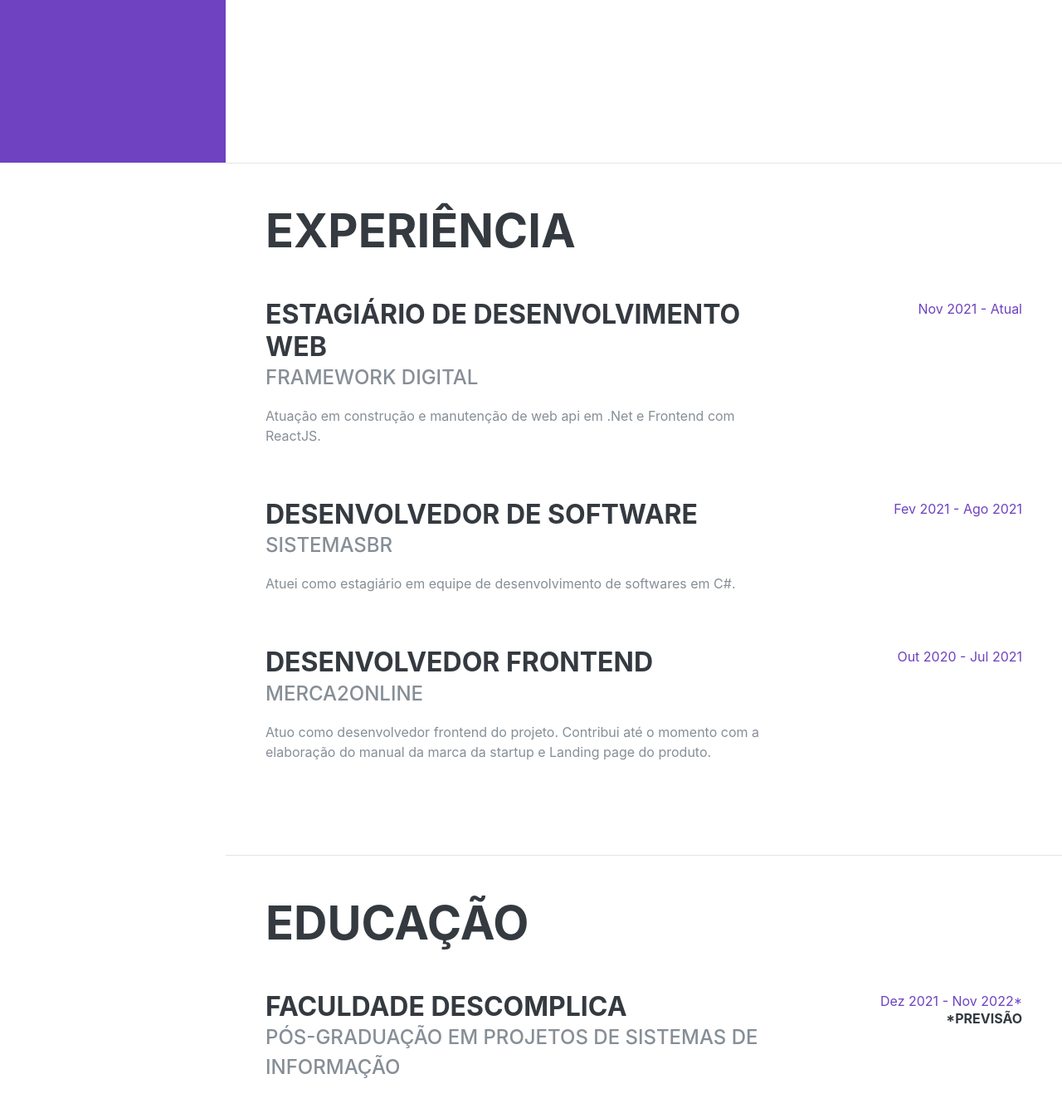
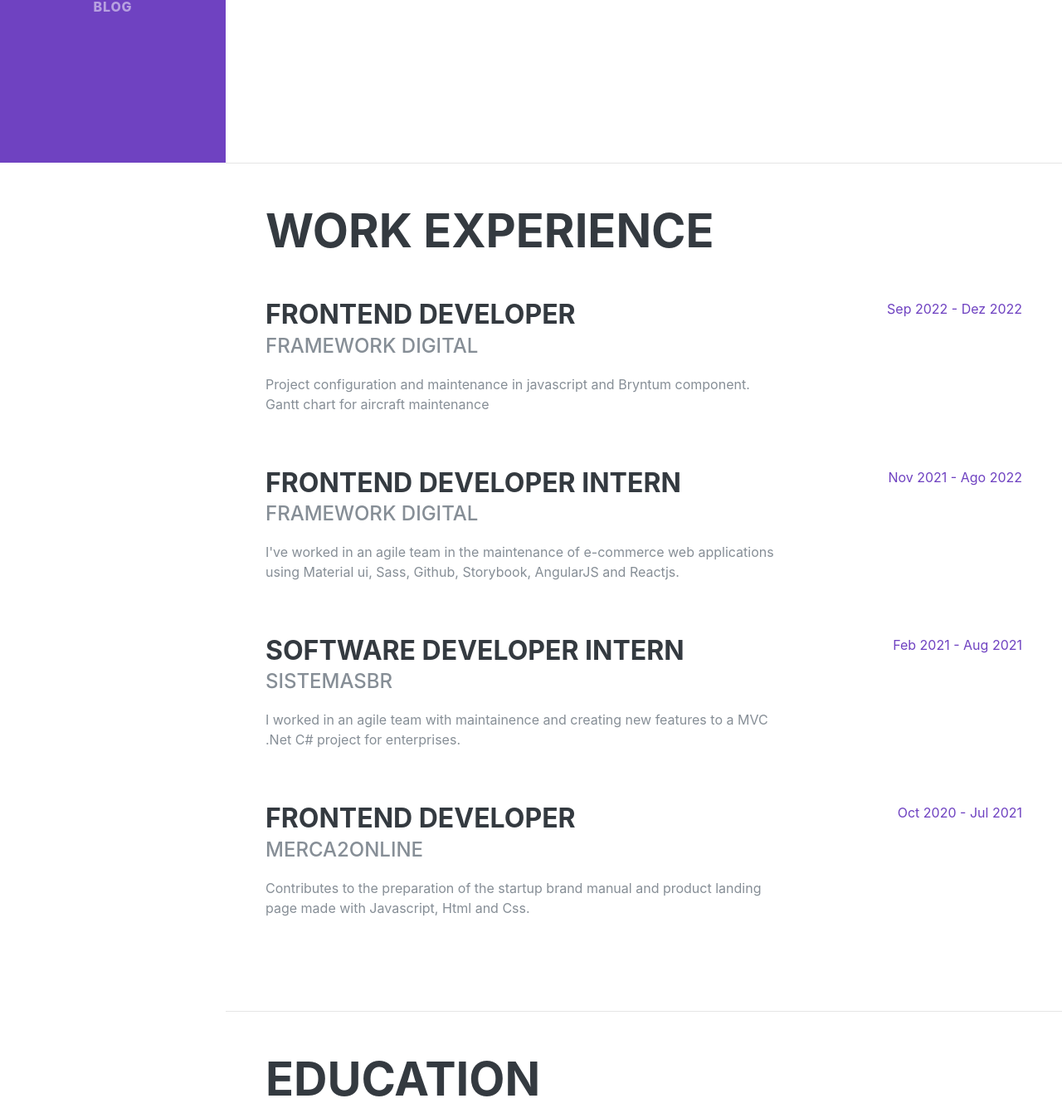
Before and after one commit to paulohfreire/pauloport, a Gatsby site: page / in a window 1280 px wide. Shown: the part 604-1945 px from the top of the page at 83% size. Built offline with nearby package versions, Linux system fonts and the light colour scheme; Gatsby itself is replaced by a stand-in of ours; a web font is replaced by a local one.

Commit message:
change to english version

```diff
--- a/package.json
+++ b/package.json
@@ -16,11 +16,12 @@
     "gatsby-plugin-offline": "^3.1.0",
     "gatsby-plugin-react-helmet": "^3.2.0",
     "gatsby-plugin-sass": "^2.2.0",
-    "react": "^16.13.1",
-    "react-dom": "^16.13.1",
+    "react": "^18.2.0",
+    "react-dom": "^18.2.0",
     "react-helmet": "^5.2.1",
     "react-images": "^1.1.0",
     "react-scrollspy": "^3.4.2",
+    "remark-mdx": "^2.2.1",
     "smoothscroll-polyfill": "^0.4.4",
     "tig": "^0.1.43"
   },
@@ -34,6 +35,7 @@
     "test": "echo \"Error: no test specified\" && exit 1"
   },
   "devDependencies": {
+    "docz": "^2.4.0",
     "gh-pages": "^2.0.1",
     "prettier": "^1.17.0",
     "rimraf": "^3.0.2",
--- a/src/components/Sidebar.js
+++ b/src/components/Sidebar.js
@@ -10,12 +10,13 @@ export class Sidebar extends Component {
     super(props);
     this.state = {
       tabs: [
-        { content: 'Sobre', href: 'about' },
-        { content: 'Experiência', href: 'experience' },
-        { content: 'Educação', href: 'education' },
+        { content: 'About', href: 'about' },
+        { content: 'Experience', href: 'experience' },
+        { content: 'Education', href: 'education' },
         { content: 'Skills', href: 'skills' },
-        { content: 'Interesses', href: 'interests' },
-        { content: 'Certificados', href: 'certifications' },
+        { content: 'Interests', href: 'interests' },
+        { content: 'Certifications', href: 'certifications' },
+        { content: 'Blog', href: 'https://ph-blog.vercel.app/' },
       ],
       isCollapsed: true,
     };
--- a/src/pages/index.js
+++ b/src/pages/index.js
@@ -18,9 +18,7 @@ const IndexPage = () => (
         email={config.email}
         socialLinks={config.socialLinks}
       >
-        Olá, Bem-vindo! Sou Paulo, Desenvolvedor web.
-
-        Acesse minhas redes sociais nos links a seguir:
+        Hi, Welcome! I'm Paulo, Fullstack developer. Follow me:
       </Resume>
       <hr className="m-0" />
 
@@ -29,47 +27,61 @@ const IndexPage = () => (
         id="experience"
       >
         <div className="w-100">
-          <h2 className="mb-5">Experiência</h2>
+          <h2 className="mb-5">Work experience</h2>
 
           <div className="resume-item d-flex flex-column flex-md-row justify-content-between mb-5">
             <div className="resume-content">
-              <h3 className="mb-0">Estagiário de desenvolvimento web</h3>
-              <div className="subheading mb-3">
-                Framework Digital
-              </div>
+              <h3 className="mb-0">Frontend developer</h3>
+              <div className="subheading mb-3">Framework Digital</div>
               <p>
-                Atuação em construção e manutenção de web api em .Net e Frontend com ReactJS.
+                Project configuration and maintenance in javascript and Bryntum
+                component. Gantt chart for aircraft maintenance
               </p>
             </div>
             <div className="resume-date text-md-right">
-              <span className="text-primary">Nov 2021 - Atual</span>
+              <span className="text-primary">Sep 2022 - Dez 2022</span>
             </div>
           </div>
 
           <div className="resume-item d-flex flex-column flex-md-row justify-content-between mb-5">
             <div className="resume-content">
-              <h3 className="mb-0">Desenvolvedor de software</h3>
-              <div className="subheading mb-3">
-                SistemasBR
-              </div>
+              <h3 className="mb-0">Frontend developer intern</h3>
+              <div className="subheading mb-3">Framework Digital</div>
               <p>
-                Atuei como estagiário em equipe de desenvolvimento de softwares em C#.
+                I've worked in an agile team in the maintenance of e-commerce
+                web applications using Material ui, Sass, Github, Storybook,
+                AngularJS and Reactjs.
               </p>
             </div>
             <div className="resume-date text-md-right">
-              <span className="text-primary">Fev 2021 - Ago 2021</span>
+              <span className="text-primary">Nov 2021 - Ago 2022</span>
+            </div>
+          </div>
+
+          <div className="resume-item d-flex flex-column flex-md-row justify-content-between mb-5">
+            <div className="resume-content">
+              <h3 className="mb-0">Software developer intern</h3>
+              <div className="subheading mb-3">SistemasBR</div>
+              <p>
+                I worked in an agile team with maintainence and creating new
+                features to a MVC .Net C# project for enterprises.
+              </p>
+            </div>
+            <div className="resume-date text-md-right">
+              <span className="text-primary">Feb 2021 - Aug 2021</span>
             </div>
           </div>
           <div className="resume-item d-flex flex-column flex-md-row justify-content-between mb-5">
             <div className="resume-content">
-              <h3 className="mb-0">Desenvolvedor Frontend</h3>
+              <h3 className="mb-0">Frontend developer</h3>
               <div className="subheading mb-3">Merca2Online</div>
               <p>
-                Atuo como desenvolvedor frontend do projeto. Contribui até o momento com a elaboração do manual da marca da startup e Landing page do produto.
+                Contributes to the preparation of the startup brand manual and
+                product landing page made with Javascript, Html and Css.
               </p>
             </div>
             <div className="resume-date text-md-right">
-              <span className="text-primary">Out 2020 - Jul 2021</span>
+              <span className="text-primary">Oct 2020 - Jul 2021</span>
             </div>
           </div>
         </div>
@@ -82,18 +94,17 @@ const IndexPage = () => (
         id="education"
       >
         <div className="w-100">
-          <h2 className="mb-5">Educação</h2>
+          <h2 className="mb-5">Education</h2>
 
           <div className="resume-item d-flex flex-column flex-md-row justify-content-between mb-5">
             <div className="resume-content">
               <h3 className="mb-0">Faculdade Descomplica</h3>
               <div className="subheading mb-3">
-                Pós-graduação em Projetos de sistemas de informação
+                Information Systems Projects Specialization
               </div>
             </div>
             <div className="resume-date text-md-right">
-              <span className="text-primary">Dez 2021 - Nov 2022*</span>
-              <h6>*previsão</h6>
+              <span className="text-primary">Dec 2021 - Nov 2022</span>
             </div>
           </div>
 
@@ -101,11 +112,11 @@ const IndexPage = () => (
             <div className="resume-content">
               <h3 className="mb-0">Instituto Metrópole Digital</h3>
               <div className="subheading mb-3">
-                Técnico de informática para internet
+                Internet Computer Technician
               </div>
             </div>
             <div className="resume-date text-md-right">
-              <span className="text-primary">Fev 2020 - Nov 2021</span>
+              <span className="text-primary">Feb 2020 - Nov 2021</span>
             </div>
           </div>
 
@@ -118,7 +129,7 @@ const IndexPage = () => (
               <p>Capes Scholarship - CSF</p>
             </div>
             <div className="resume-date text-md-right">
-              <span className="text-primary">Set 2014 - Ago 2015</span>
+              <span className="text-primary">Sep 2014 - Aug 2015</span>
             </div>
           </div>
           <br></br>
@@ -127,10 +138,10 @@ const IndexPage = () => (
               <h3 className="mb-0">
                 Universidade Federal do Rio Grande do Norte - UFRN
               </h3>
-              <div className="subheading mb-3">Engenharia de produção</div>
+              <div className="subheading mb-3">Production Engineering</div>
             </div>
             <div className="resume-date text-md-right">
-              <span className="text-primary">Fev 2009 - Jun 2016</span>
+              <span className="text-primary">Feb 2009 - Jun 2016</span>
             </div>
           </div>
         </div>
@@ -206,11 +217,11 @@ const IndexPage = () => (
         id="interests"
       >
         <div className="w-100">
-          <h2 className="mb-5">Interesses</h2>
+          <h2 className="mb-5">Interests</h2>
           <p>
-            Atualmente tenho me dedicado a cursos e bootcamps para aprimoramento das minhas habilidades em
-            React, Node e Javascript, além disso tenho participado ativamente de discussões em comunidades da área.
-
+            Currently I have dedicated myself to courses and bootcamps to
+            improve of my skills in React, Node and Javascript, in addition I
+            have actively participated in discussions in area communities.
           </p>
         </div>
       </section>
@@ -222,11 +233,11 @@ const IndexPage = () => (
         id="certifications"
       >
         <div className="w-100">
-          <h2 className="mb-5">Certificações</h2>
+          <h2 className="mb-5">Certifications</h2>
           <ul className="fa-ul mb-0">
-          <li>
+            <li>
               <i className="fa-li fa fa-award text-warning"></i>
-              Aplicando Princípios SOLID na prática - Macoratti
+              SOLID principles apply - Macoratti
             </li>
             <li>
               <i className="fa-li fa fa-award text-warning"></i>
```
